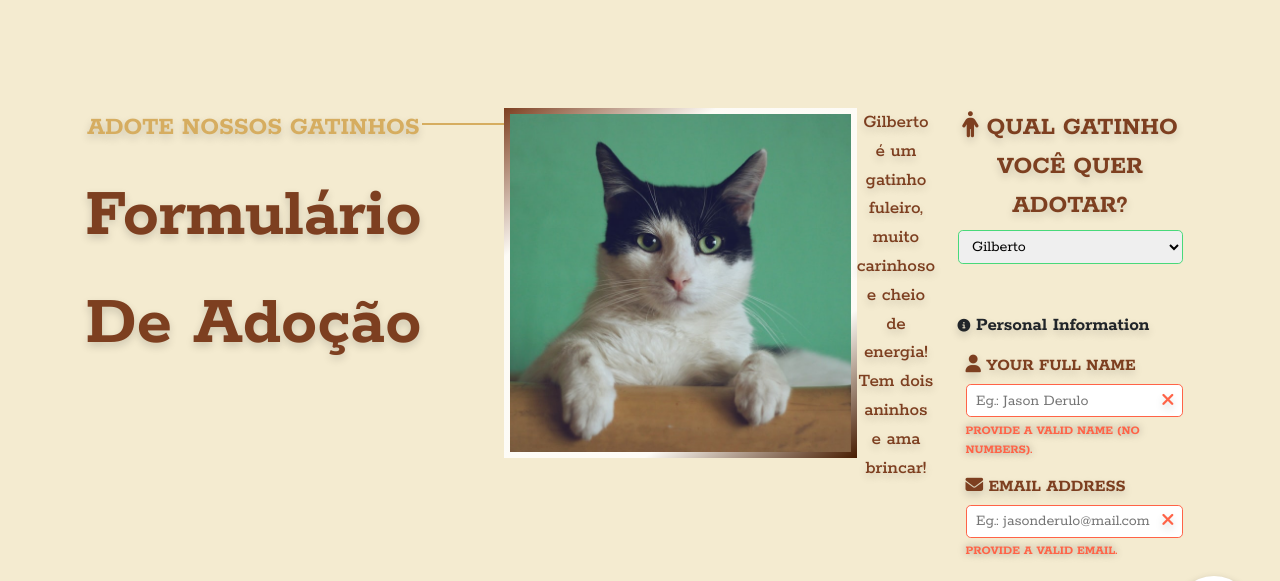
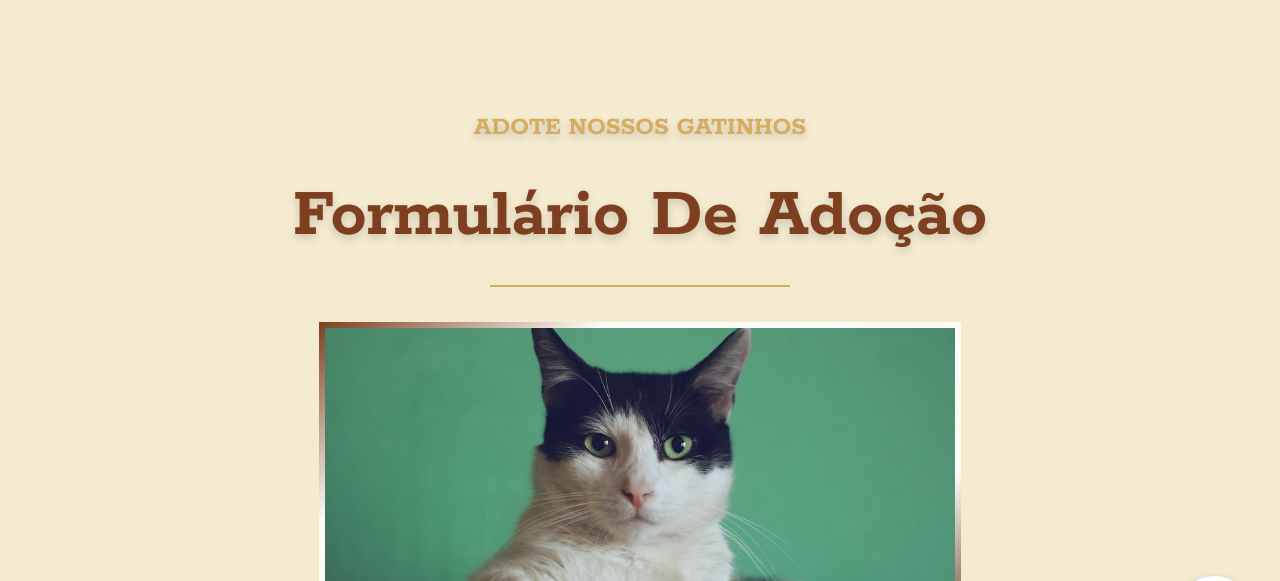
Before and after one commit to eccjr/Gatuccino-Paradise, a plain HTML site: page src/pages/adote.html in a window 1280 px wide. Shown: the part 112-693 px from the top of the page. Drawn offline with nearby package versions, Linux system fonts and the light colour scheme.

Commit message:
consertando #content erro no css

```diff
--- a/src/css/pages/adote.css
+++ b/src/css/pages/adote.css
@@ -2,10 +2,10 @@
 @import url(../global.css);
 
 /* ========= First Section */
-#app.section-frame  { padding: 120px 0; }
-#app .section-container,
-#app .slideshow-container,
-#app .slideshow-item {
+#content.section-frame  { padding: 120px 0; }
+#content .section-container,
+#content .slideshow-container,
+#content .slideshow-item {
     align-items: center;
     flex-direction: column;
 }
```
